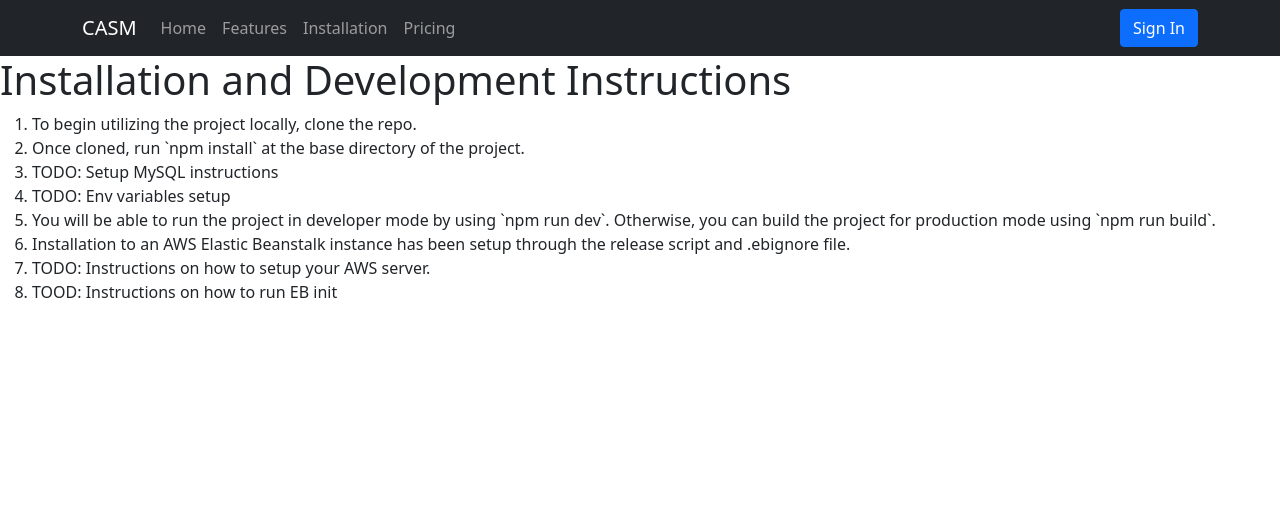
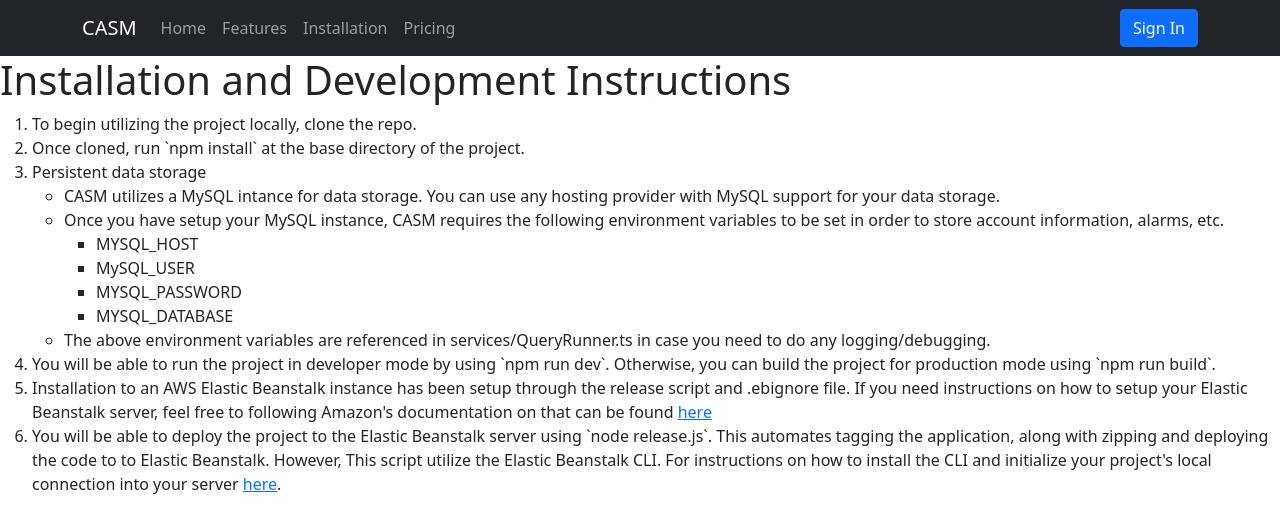
Before and after one commit to MitchStark10/alarm-manager, a React (Create React App) app in the folder client/: page /installation in a window 1280 px wide. Shown: the top 532 px of the page. Built offline with nearby package versions, Linux system fonts and the light colour scheme.

Commit message:
base installation instructions

```diff
--- a/client/src/pages/Installation.tsx
+++ b/client/src/pages/Installation.tsx
@@ -5,18 +5,39 @@
             <ol>
                 <li>To begin utilizing the project locally, clone the repo.</li>
                 <li>Once cloned, run `npm install` at the base directory of the project.</li>
-                <li>TODO: Setup MySQL instructions</li>
-                <li>TODO: Env variables setup</li>
+                <li>Persistent data storage
+                    <ul>
+                        <li>CASM utilizes a MySQL intance for data storage. You can use any hosting
+                            provider with MySQL support for your data storage.
+                        </li>
+                        <li>Once you have setup your MySQL instance, CASM requires the following environment
+                            variables to be set in order to store account information, alarms, etc.
+                            <ul>
+                                <li>MYSQL_HOST</li>
+                                <li>MySQL_USER</li>
+                                <li>MYSQL_PASSWORD</li>
+                                <li>MYSQL_DATABASE</li>
+                            </ul>
+                        </li>
+                        <li>The above environment variables are referenced in services/QueryRunner.ts in case you  need
+                            to do any logging/debugging.
+                        </li>
+                    </ul>
+                </li>
                 <li>
                     You will be able to run the project in developer mode by using `npm run dev`. Otherwise, you can
                     build the project for production mode using `npm run build`.
                 </li>
                 <li>
                     Installation to an AWS Elastic Beanstalk instance has been setup through the release script and
-                    .ebignore file.
+                    .ebignore file. If you need instructions on how to setup your Elastic Beanstalk server, feel free to following
+                    Amazon's documentation on that can be found <a href="https://docs.aws.amazon.com/elasticbeanstalk/latest/dg/GettingStarted.html">here</a>
                 </li>
-                <li>TODO: Instructions on how to setup your AWS server.</li>
-                <li>TOOD: Instructions on how to run EB init</li>
+                <li>You will be able to deploy the project to the Elastic Beanstalk server using `node release.js`. This automates
+                    tagging the application, along with zipping and deploying the code to to Elastic Beanstalk. However, This
+                    script utilize the Elastic Beanstalk CLI. For instructions on how to install the CLI and initialize your project's local
+                    connection into your server <a href="https://docs.aws.amazon.com/elasticbeanstalk/latest/dg/eb-cli3-install.html">here</a>.
+                </li>
             </ol>
         </>
     );
```
